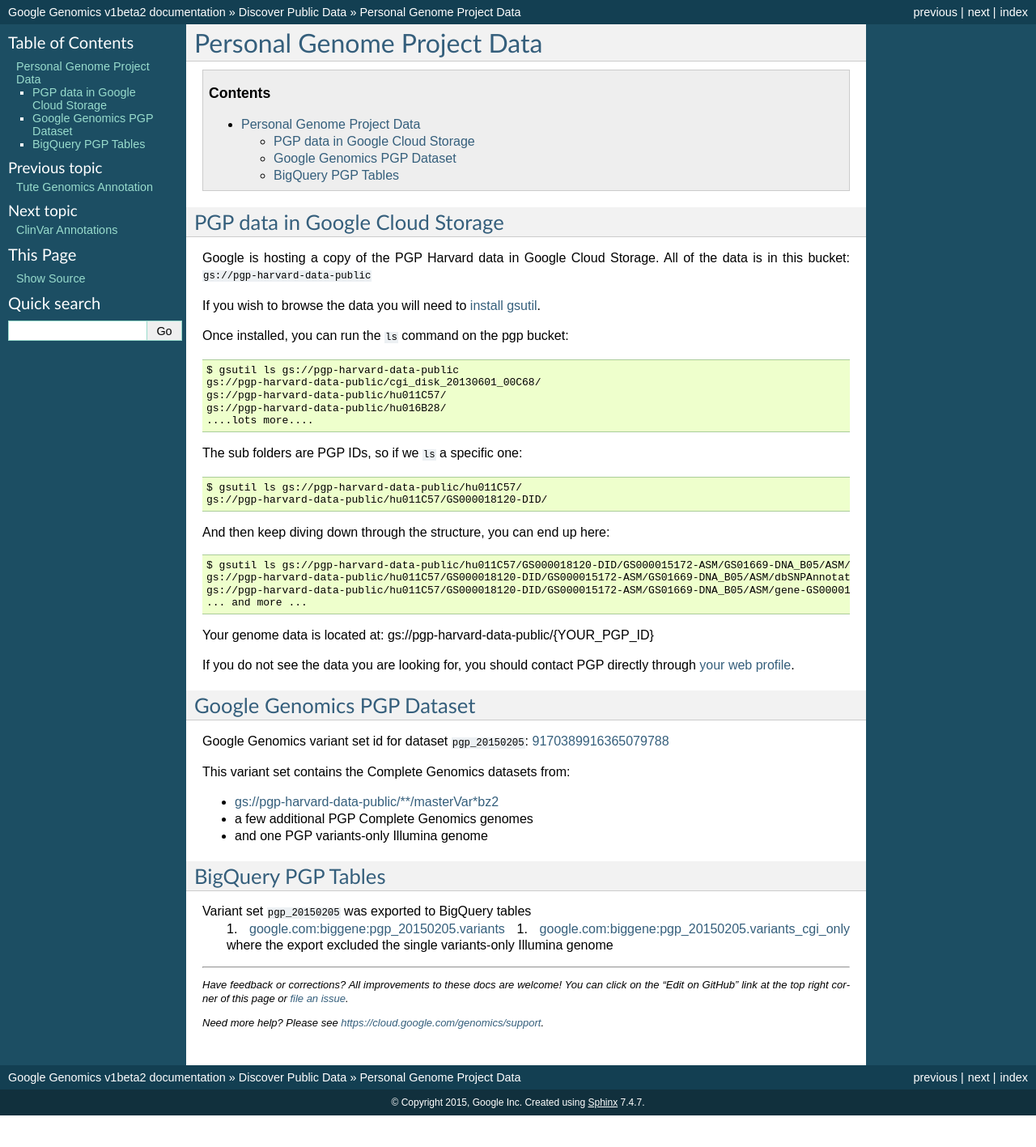
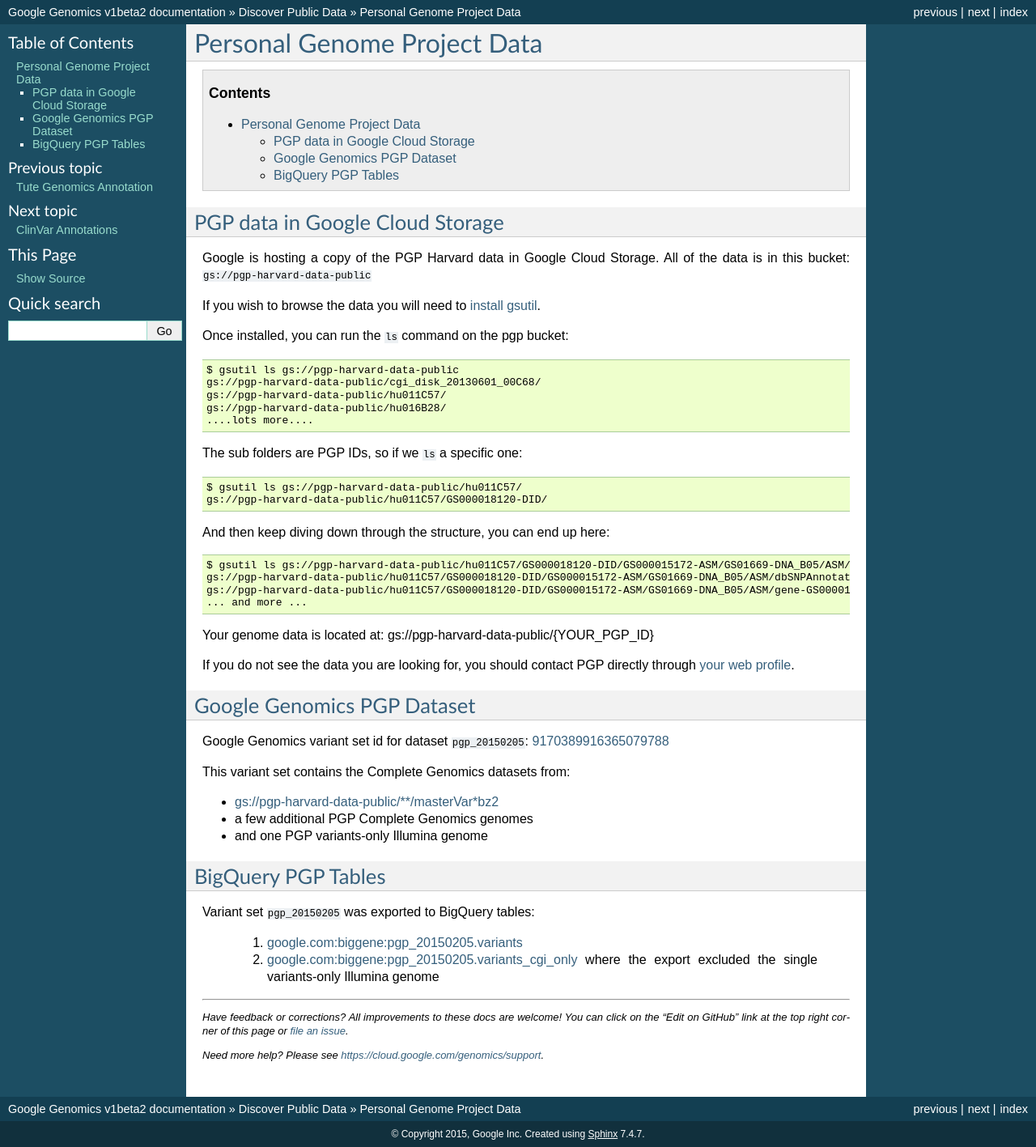
Before and after one commit to googlegenomics/readthedocs, a Sphinx documentation site: the page built from docs/source/use_cases/discover_public_data/pgp_public_data.rst, in a window 1280 px wide. Shown: the whole page at 81% size. Built offline with Sphinx 7.4.7, drawn with Linux system fonts in a browser that asks for light colours; before the commit the page ends 1378 px from its top, so only the background shows below that.

Commit message:
Fix typo

```diff
--- a/docs/source/use_cases/discover_public_data/pgp_public_data.rst
+++ b/docs/source/use_cases/discover_public_data/pgp_public_data.rst
@@ -22,6 +22,7 @@
 BigQuery PGP Tables
 -------------------
 
-Variant set ``pgp_20150205`` was exported to BigQuery tables
- 1. `google.com:biggene:pgp_20150205.variants <https://bigquery.cloud.google.com/table/google.com:biggene:pgp_20150205.variants>`_
- 1. `google.com:biggene:pgp_20150205.variants_cgi_only <https://bigquery.cloud.google.com/table/google.com:biggene:pgp_20150205.variants_cgi_only>`_ where the export excluded the single variants-only Illumina genome
+Variant set ``pgp_20150205`` was exported to BigQuery tables:
+
+ (1) `google.com:biggene:pgp_20150205.variants <https://bigquery.cloud.google.com/table/google.com:biggene:pgp_20150205.variants>`_
+ (2) `google.com:biggene:pgp_20150205.variants_cgi_only <https://bigquery.cloud.google.com/table/google.com:biggene:pgp_20150205.variants_cgi_only>`_ where the export excluded the single variants-only Illumina genome
```
